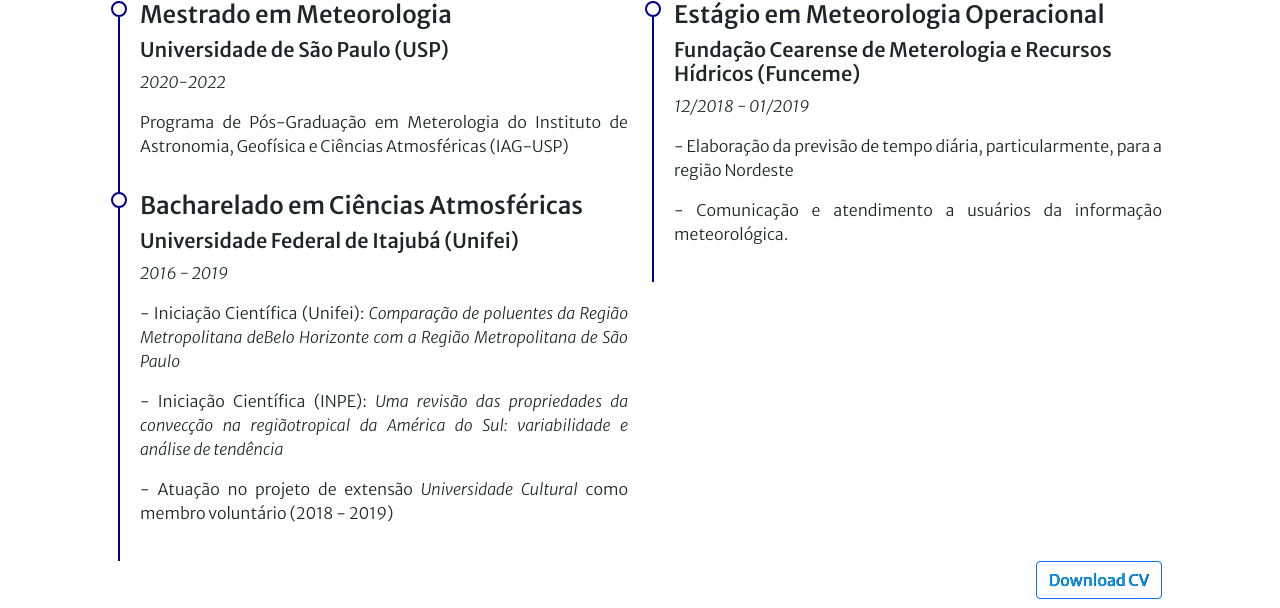
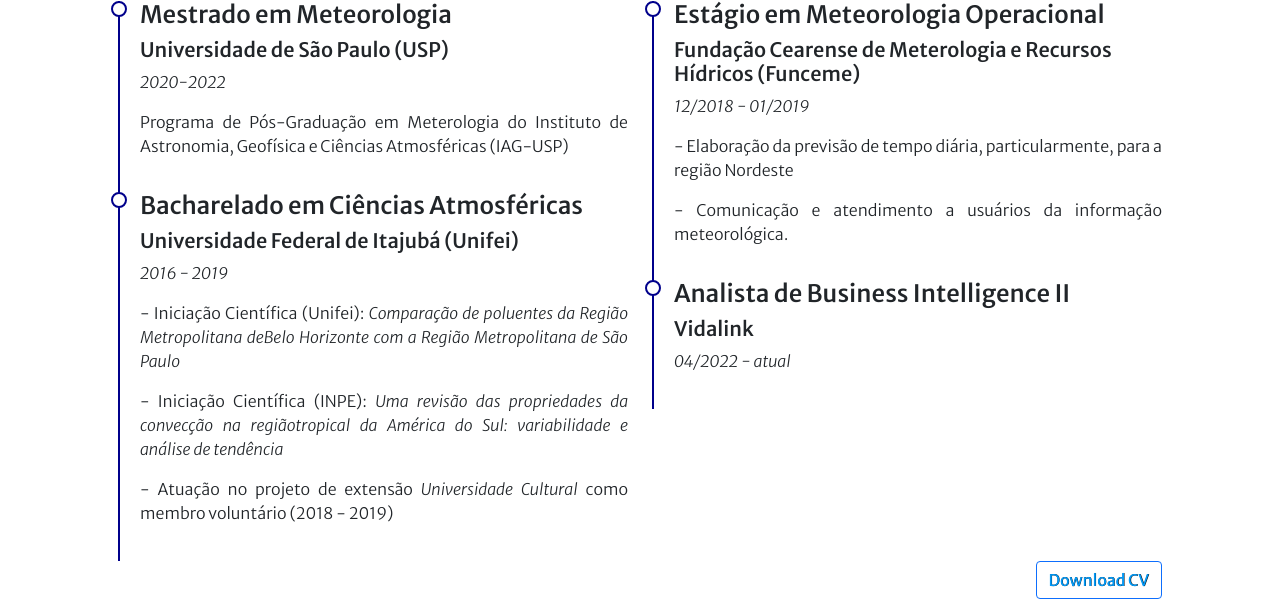
Before and after one commit to lorenarocha/portfolio-project, a Flask app: page / in a window 1280 px wide. Shown: the part 2591-3199 px from the top of the page. Run offline with Flask 2, Linux system fonts and the light colour scheme; some libraries are stand-ins or nearby versions.

Commit message:
FRONTEND: add curriculum-item

```diff
--- a/templates/index.html
+++ b/templates/index.html
@@ -312,6 +312,13 @@
                             <p>- Elaboração da previsão de tempo diária, particularmente, para a região Nordeste</p>
                             <p>- Comunicação e atendimento a usuários da informação meteorológica.</p>
                         </div>
+                        <div class="curriculum-item" data-anime="up">
+                            <h4>Analista de Business Intelligence II</h4>
+                            <h5>Vidalink</h5>
+                            <p><em>04/2022 - atual</em></p>
+                            <p></p>
+                            <p></p>
+                        </div>
                     </div>
                 </div>
                 <button type="button" class="btn btn-outline-primary cv-link">
```
